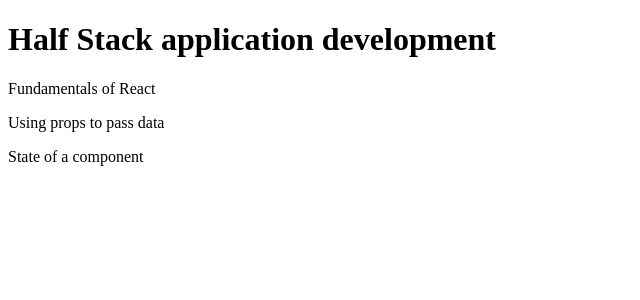
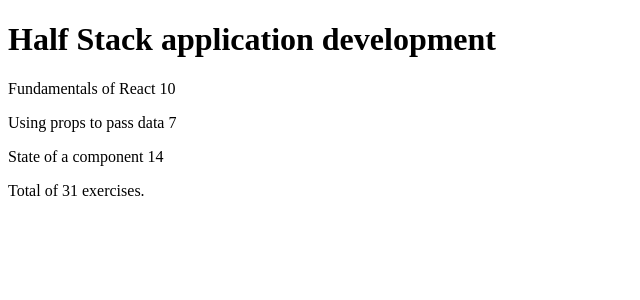
Before and after one commit to Inquisitive-Rishi/FullStackOpen-2022, a React (Vite) app in the folder part2/part2-ex/: page / in a window 1280 px wide. Shown: the top 300 px of the page, without its empty margins (0-640 px from the left). Built offline with nearby package versions, Linux system fonts and the light colour scheme.

Commit message:
finish ex 2.2

```diff
--- a/part2/part2-ex/src/App.jsx
+++ b/part2/part2-ex/src/App.jsx
@@ -1,13 +1,25 @@
+import { useState } from "react"
+
 const Course = ({course}) => {
   return (
     <>
       <h1>{course.name}</h1>
-      {course.parts.map(part => <p key={part.id}>{part.name}</p>)}
+      {course.parts.map(part => <p key={part.id}>{part.name} {part.exercises}</p>)}
     </>
   )
 }
 
+const Total = ({course}) => {
+  return (
+    <>
+    <p>Total of {course.parts.reduce((acc,curr) => acc+curr.exercises,0)} exercises.</p>
+    </>
+  )
+}
+
+
 const App = () => {
+
   const course = {
     id: 1,
     name: 'Half Stack application development',
@@ -32,6 +44,7 @@ const App = () => {
   return (
     <>
     <Course course={course}/>
+    <Total course={course}/>
     </>
   )
 }
```
Also changed, not shown: part2/part2-ex/.eslintrc.cjs (added).
